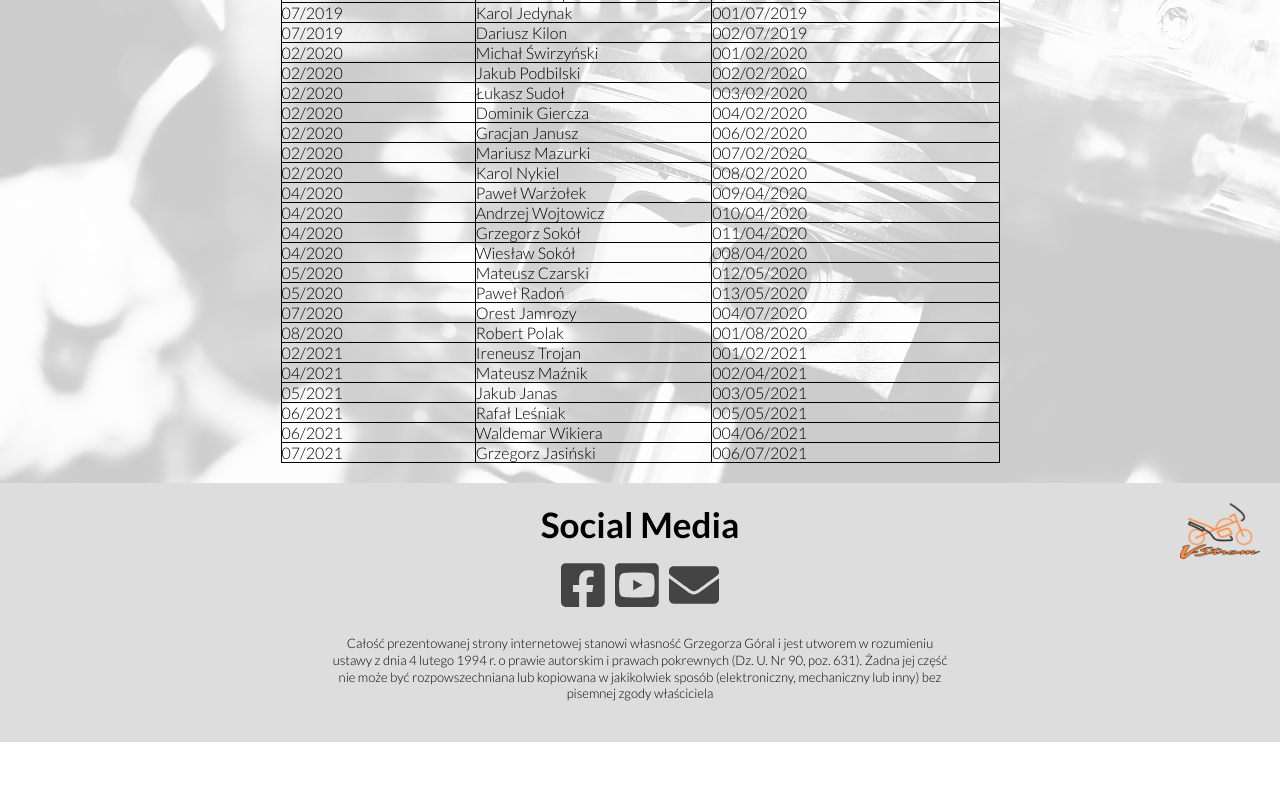
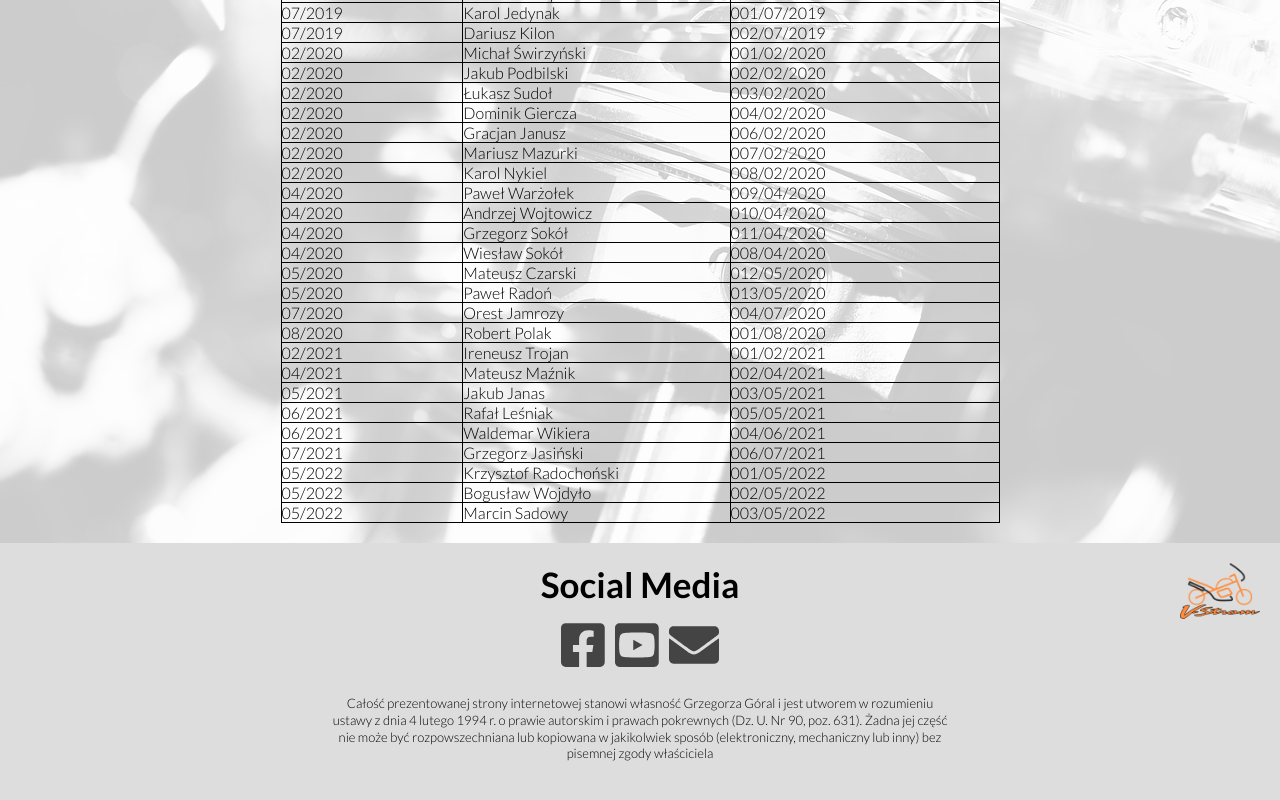
Before and after one commit to nycha12/Mototechnika, a React (Create React App) app: page /rejestr in a window 1280 px wide. Shown: the part 1064-1864 px from the top of the page. Before the commit the page ends 1806 px from the top, so only its background shows below. Built offline with nearby package versions, Linux system fonts and the light colour scheme.

Commit message:
upload registry

```diff
--- a/src/blog/blogcss/_articles.sass
+++ b/src/blog/blogcss/_articles.sass
@@ -8,6 +8,7 @@
     color:#CC6601
 .articles__article-description
     padding: 30px
+    line-height: 24px
 .articles__gallery, .articles__movies
     display: flex
     justify-content: space-evenly
--- a/src/data/rejestr.json
+++ b/src/data/rejestr.json
@@ -166,5 +166,20 @@
 		"date": "07/2021",
 		"name": "Grzegorz Jasiński",
 		"number": "006/07/2021"
+	},
+	{
+		"date": "05/2022",
+		"name": "Krzysztof Radochoński",
+		"number": "001/05/2022"
+	},
+	{
+		"date": "05/2022",
+		"name": "Bogusław Wojdyło",
+		"number": "002/05/2022"
+	},
+	{
+		"date": "05/2022",
+		"name": "Marcin Sadowy",
+		"number": "003/05/2022"
 	}
 ]
```
Also changed, not shown: src/blog/blogcss/dist/_articles.css, src/css/style.css, 1 other file (tests, documents, lock files or other folders).
